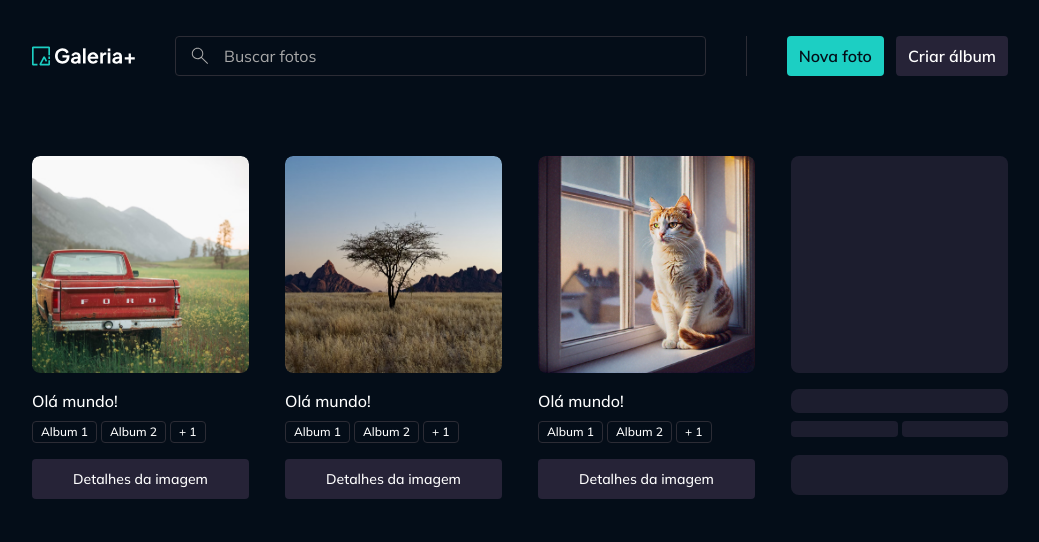
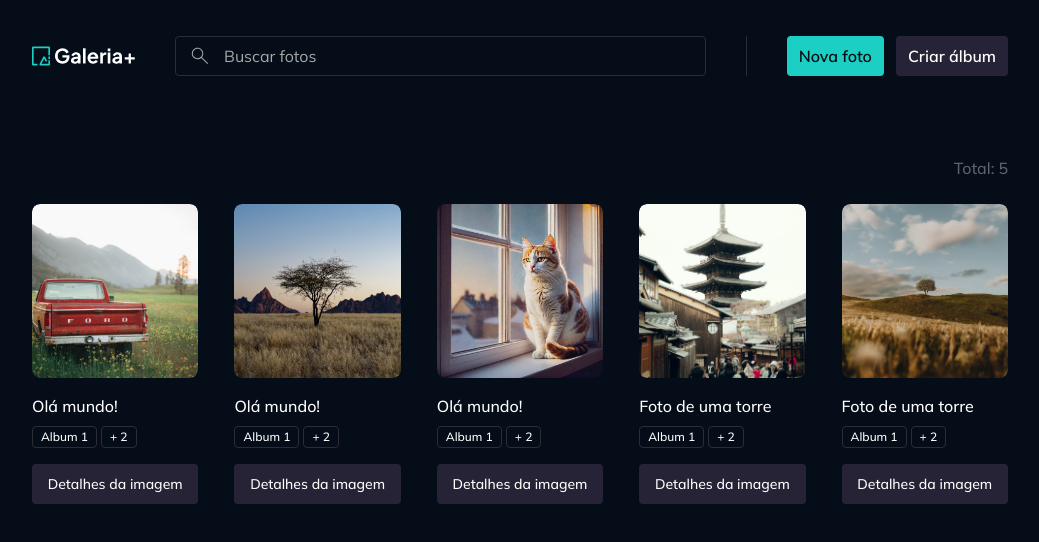
Before and after one commit to tiagolopesStudies/gallery-plus-react-fastify, a React (Vite) app in the folder apps/web/: page / in a window 1280 px wide. Shown: the top 542 px of the page, without its empty margins (120-1159 px from the left). Built offline with nearby package versions, Linux system fonts and the light colour scheme.

Commit message:
feature: criação do componente de lista de fotos

```diff
--- a/apps/web/src/components/container.tsx
+++ b/apps/web/src/components/container.tsx
@@ -1,11 +1,11 @@
-import { type VariantProps, tv } from 'tailwind-variants'
 import React from 'react'
+import { tv, type VariantProps } from 'tailwind-variants'
 
 export const containerVariants = tv({
   base: 'mx-auto',
   variants: {
     size: {
-      md: 'max-w-[62rem] px-2'
+      md: 'max-w-248 px-2'
     }
   },
   defaultVariants: {
--- a/apps/web/src/contexts/photos/components/photo-widget.tsx
+++ b/apps/web/src/contexts/photos/components/photo-widget.tsx
@@ -14,17 +14,17 @@ interface PhotoWidgetProps {
   badgeCount?: number
 }
 
-export function PhotoWidget({ photo, loading, badgeCount = 2 }: PhotoWidgetProps) {
+export function PhotoWidget({ photo, loading, badgeCount = 1 }: PhotoWidgetProps) {
   return (
     <div className="flex flex-col gap-4">
       {!loading ? (
         <ImagePreview
           src={photo.imageId}
           title={photo.title}
-          imageClassNames="size-54.25 rounded-lg"
+          imageClassNames="size-43.5 rounded-lg"
         />
       ) : (
-        <Skeleton className="size-54.25 rounded-lg" />
+        <Skeleton className="size-43.5 rounded-lg" />
       )}
 
       <div className="flex flex-col gap-2">
--- /dev/null
+++ b/apps/web/src/contexts/photos/components/photos-list.tsx
@@ -0,0 +1,40 @@
+/** biome-ignore-all lint/suspicious/noArrayIndexKey: This is necessary to add a skeleton list. */
+
+import Skeleton from '@/components/skeleton'
+import Text from '@/components/text'
+import type { Photo } from '../models/photo'
+import { PhotoWidget } from './photo-widget'
+
+interface PhotosListProps {
+  photos: Photo[]
+  loading?: boolean
+}
+
+export function PhotosList({ photos, loading }: PhotosListProps) {
+  return (
+    <div className="space-y-6">
+      <Text
+        as="div"
+        variant="paragraph-large"
+        className="flex items-center justify-end gap-1 text-accent-span"
+      >
+        Total: {!loading ? <div>{photos.length}</div> : <Skeleton className="size-6" />}
+      </Text>
+
+      {(loading || photos.length > 0) && (
+        <div className="grid grid-cols-5 gap-9">
+          {!loading
+            ? photos.map((photo) => <PhotoWidget key={photo.id} photo={photo} />)
+            : Array.from({ length: 10 }).map((_, index) => (
+                <PhotoWidget key={`photo-loading-${index}`} photo={{} as Photo} loading />
+              ))}
+        </div>
+      )}
+      {!loading && photos.length === 0 && (
+        <div>
+          <Text variant="paragraph-large">Nenhuma foto encontrada.</Text>
+        </div>
+      )}
+    </div>
+  )
+}
--- a/apps/web/src/pages/home.tsx
+++ b/apps/web/src/pages/home.tsx
@@ -1,13 +1,9 @@
 import Container from '@/components/container'
-import { PhotoWidget } from '@/contexts/photos/components/photo-widget'
+import { PhotosList } from '@/contexts/photos/components/photos-list'
 import type { Photo } from '@/contexts/photos/models/photo'
 
-export function HomePage() {
-  return (
-    <Container>
-      <div className="grid grid-cols-4 gap-9">
-        <PhotoWidget
-          photo={{
+const photos: Photo[] = [
+  {
     id: '1',
     imageId: '/images/' + 'wide-car.png',
     title: 'Olá mundo!',
@@ -16,11 +12,9 @@ export function HomePage() {
       { id: '123', title: 'Album 2' },
       { id: '133', title: 'Album 3' }
     ]
-          }}
-        />
-        <PhotoWidget
-          photo={{
-            id: '1',
+  },
+  {
+    id: '2',
     imageId: '/images/' + 'wide-tree.png',
     title: 'Olá mundo!',
     albuns: [
@@ -28,11 +22,9 @@ export function HomePage() {
       { id: '123', title: 'Album 2' },
       { id: '133', title: 'Album 3' }
     ]
-          }}
-        />
-        <PhotoWidget
-          photo={{
-            id: '1',
+  },
+  {
+    id: '3',
     imageId: '/images/' + 'square-cat.png',
     title: 'Olá mundo!',
     albuns: [
@@ -40,10 +32,33 @@ export function HomePage() {
       { id: '123', title: 'Album 2' },
       { id: '133', title: 'Album 3' }
     ]
-          }}
-        />
-        <PhotoWidget photo={{} as Photo} loading />
-      </div>
+  },
+  {
+    id: '4',
+    imageId: '/images/' + 'portrait-tower.png',
+    title: 'Foto de uma torre',
+    albuns: [
+      { id: '321', title: 'Album 1' },
+      { id: '123', title: 'Album 2' },
+      { id: '133', title: 'Album 3' }
+    ]
+  },
+  {
+    id: '5',
+    imageId: '/images/' + 'portrait-tree.png',
+    title: 'Foto de uma torre',
+    albuns: [
+      { id: '321', title: 'Album 1' },
+      { id: '123', title: 'Album 2' },
+      { id: '133', title: 'Album 3' }
+    ]
+  }
+]
+
+export function HomePage() {
+  return (
+    <Container>
+      <PhotosList photos={photos} />
     </Container>
   )
 }
```
Lines whose indentation alone changed are shown as unchanged.
